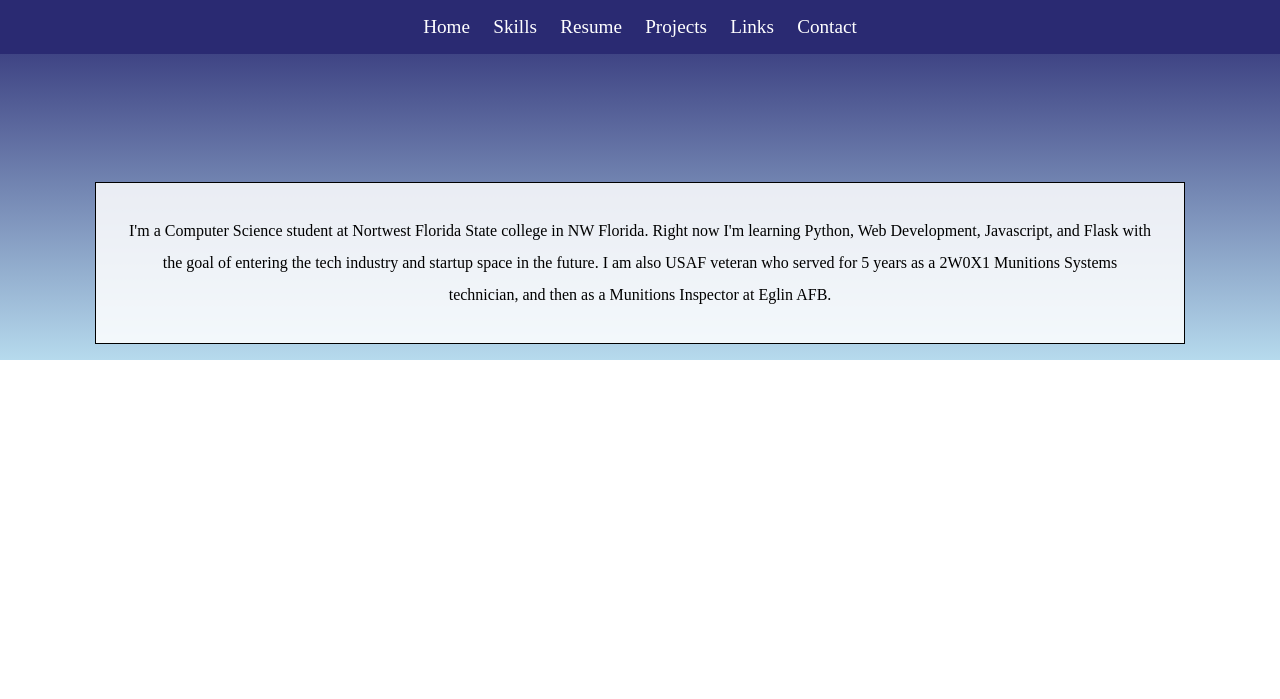
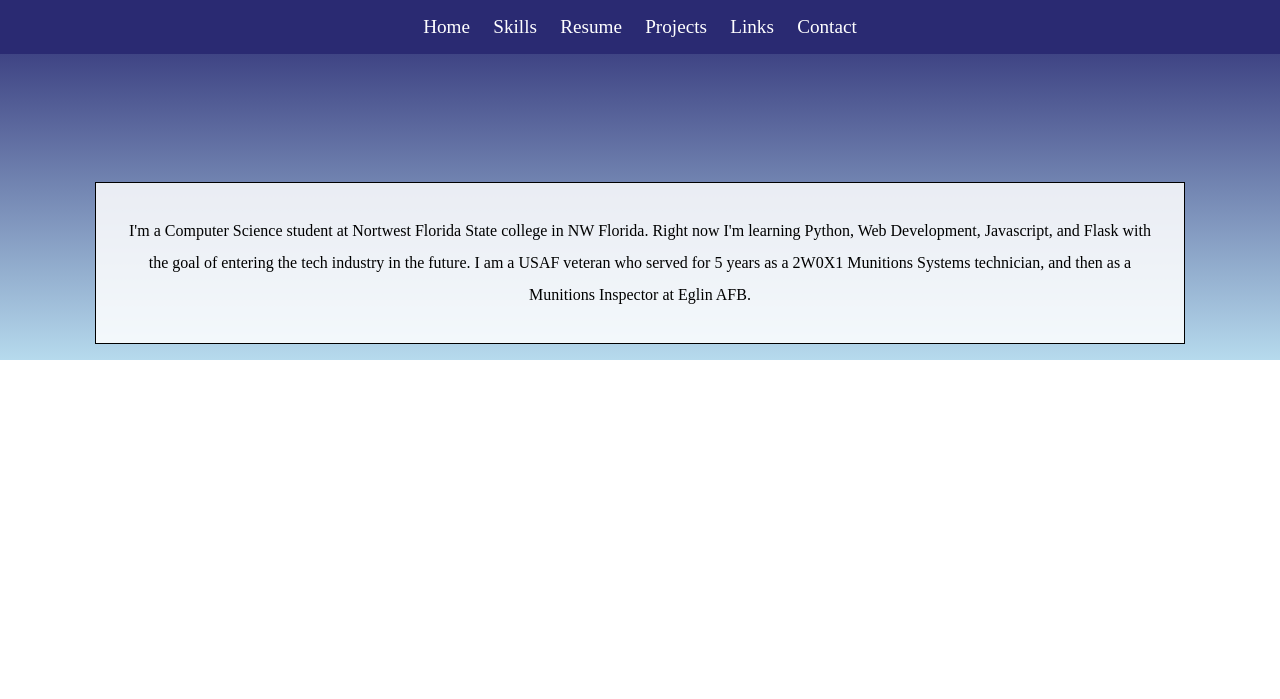
Before and after one commit to victoria-riley-barnett/WebDesignFinal, a plain HTML site: page index.html in a window 1280 px wide. Shown: the top 699 px of the page. Drawn offline with Linux system fonts and the light colour scheme.

Commit message:
Update index.html

```diff
--- a/index.html
+++ b/index.html
@@ -24,7 +24,7 @@
       </nav>
     </div>
     <div class="indexbody">
-      <p class="pbody">I'm a Computer Science student at Nortwest Florida State college in NW Florida. Right now I'm learning Python, Web Development, Javascript, and Flask with the goal of entering the tech industry and startup space in the future. I am also USAF veteran who served for 5 years as a 2W0X1 Munitions Systems technician, and then as a Munitions Inspector at Eglin AFB.</p>
+      <p class="pbody">I'm a Computer Science student at Nortwest Florida State college in NW Florida. Right now I'm learning Python, Web Development, Javascript, and Flask with the goal of entering the tech industry in the future. I am a USAF veteran who served for 5 years as a 2W0X1 Munitions Systems technician, and then as a Munitions Inspector at Eglin AFB.</p>
     </div>
     <div class="footer">
       <div class="linkicons">
```
